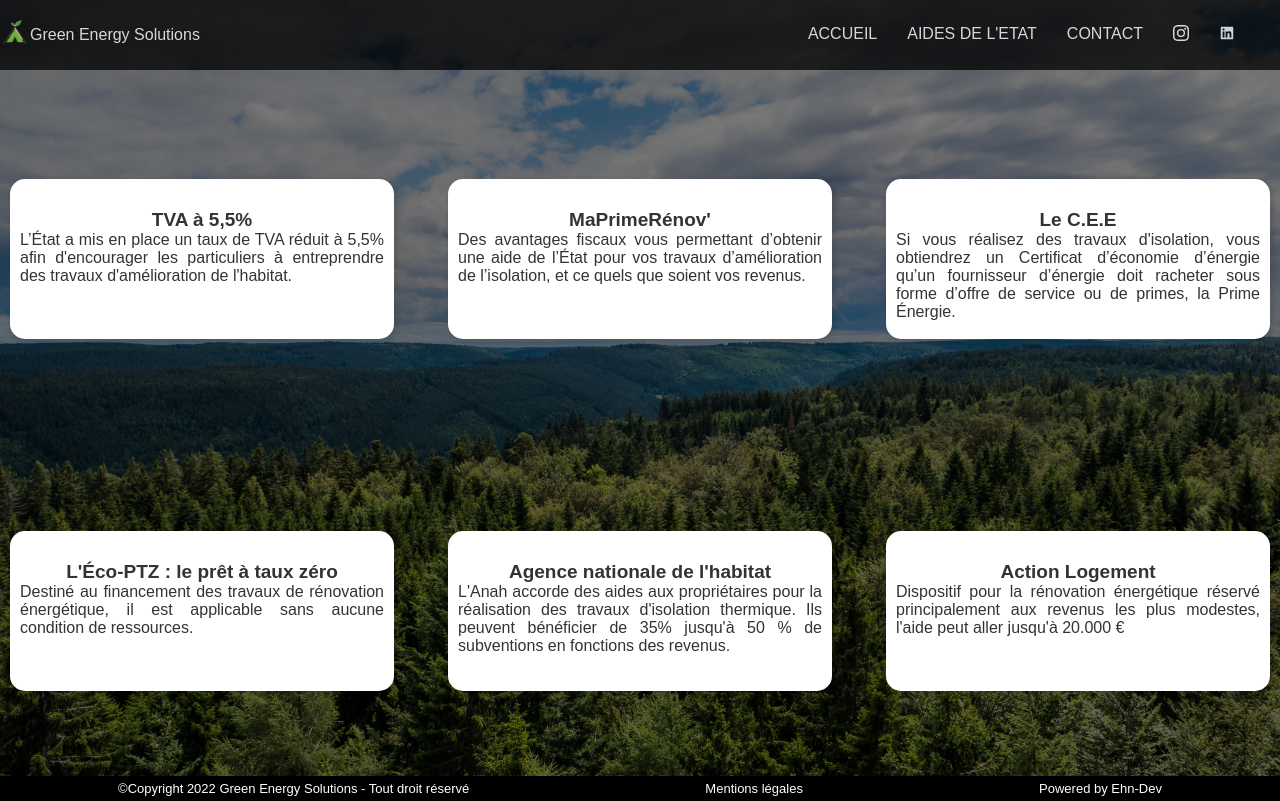
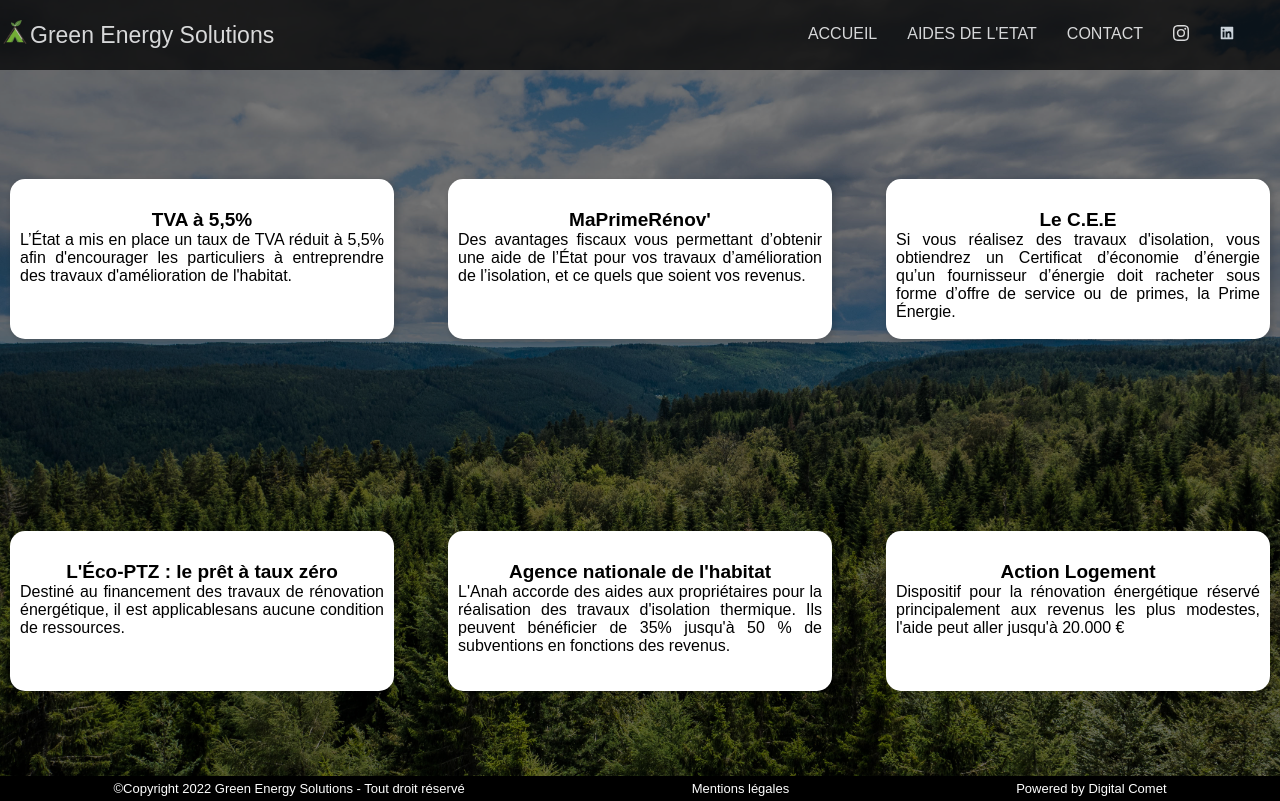
Before and after one commit to mohamedehn/ges, a React (Create React App) app: page /help in a window 1280 px wide. Built offline with nearby package versions, Linux system fonts and the light colour scheme.

Commit message:
Adding some links, styling and text

```diff
--- a/src/App.jsx
+++ b/src/App.jsx
@@ -6,7 +6,7 @@ import imgPhoto from "./assets/photovoltaique.png"
 import Slider from './components/Slider';
 import Product from './components/Product';
 import Navbar from './components/Navbar';
-//import {IoLogoFacebook} from "react-icons/io"
+import {IoLogoFacebook} from "react-icons/io"
 import {BsInstagram} from "react-icons/bs"
 import {AiFillLinkedin} from "react-icons/ai"
 import CountryHelp from './components/CountryHelp';
@@ -22,6 +22,7 @@ const navbarLinks = [
   {url:"/contact", title : "CONTACT", id:"3"},
   {url:"https://www.instagram.com/greenenergysolutions_/", title : <BsInstagram/>, id:"4"},
   {url:"#", title : <AiFillLinkedin/>, id:"5"},
+  {url:"#", title : <IoLogoFacebook/>, id:"6"},
 ]
 
 function App() {
@@ -32,7 +33,7 @@ function App() {
       <Slider
         imageSrc={imgPhoto}
         title={"QUI SOMMES NOUS ?"}
-        subtitle={`Basée en région Rhône-Alpes Auvergne,Green Energy Solutions est une startup indépendantede conseils, d'études et de travaux
+        subtitle={`Basée en région Rhône-Alpes Auvergne,Green Energy Solutions est une startup indépendante de conseils, d'études et de travaux
         en matière d'économie énergétique destinée aux particuliers et aux professionnelles. Soucieux des problématiques liées à l'environnement,
         nous avons pour ambition de promouvoir les énergies renouvelables et permettre à tout un chacun de les adopter et de faire baisser de
         manière significative les consommations d'énergies`}
--- a/src/components/Footer.jsx
+++ b/src/components/Footer.jsx
@@ -5,7 +5,7 @@ function Footer (){
         <div className="footer">
             <p>©Copyright 2022 Green Energy Solutions - Tout droit réservé</p>
                 <p>Mentions légales</p>
-                <p>Powered by Ehn-Dev</p>
+                <p>Powered by Digital Comet</p>
         </div>
     )
 }
--- a/src/pages/Help.jsx
+++ b/src/pages/Help.jsx
@@ -17,18 +17,46 @@ const navbarLinks = [
   ]
 
   const dataHelp = [
-      {title: "TVA à 5,5%", content : `L’État a mis en place un taux de TVA réduit à 5,5% afin d'encourager les particuliers à
-      entreprendre des travaux d'amélioration de l'habitat.`, id:"1"},
-      {title: "MaPrimeRénov'", content : `Des avantages fiscaux vous permettant d’obtenir une aide de l’État pour vos
-      travaux d’amélioration de l’isolation, et ce quels que soient vos revenus.`, id:"2"},
-      {title: "Le C.E.E", content : `Si vous réalisez des travaux d'isolation, vous obtiendrez un Certificat d’économie d’énergie qu’un
-      fournisseur d’énergie doit racheter sous forme d’offre de service ou de primes, la Prime Énergie.`, id:"3"},
-      {title: `L'Éco-PTZ : le prêt à taux zéro`, content : `Destiné au financement des travaux de rénovation énergétique, il est applicable
-      sans aucune condition de ressources.`, id:"4"},
-      {title: `Agence nationale de l'habitat`, content : `L'Anah accorde des aides aux propriétaires pour la réalisation des travaux
-      d'isolation thermique. Ils peuvent bénéficier de 35% jusqu'à 50 % de subventions en fonctions des revenus.`, id:"5"},
-      {title:`Action Logement`, content : `Dispositif pour la rénovation énergétique réservé principalement aux revenus les
-      plus modestes, l'aide peut aller jusqu'à 20.000 €`, id:"6"},
+      {
+        title: "TVA à 5,5%",
+        content : `L’État a mis en place un taux de TVA réduit à 5,5% afin d'encourager les particuliers à entreprendre des travaux
+        d'amélioration de l'habitat.`,
+        id:"1",
+        url : "https://www.economie.gouv.fr/particuliers/tva-taux-reduits-travaux#"
+    },
+      {
+        title: "MaPrimeRénov'",
+        content : `Des avantages fiscaux vous permettant d’obtenir une aide de l’État pour vos travaux d’amélioration de l’isolation,
+        et ce quels que soient vos revenus.`,
+        id:"2",
+        url:"https://www.maprimerenov.gouv.fr/prweb/PRAuth/app/AIDES_/BPNVwCpLW8TKW49zoQZpAw*/!STANDARD",
+    },
+      {
+        title: "Le C.E.E",
+        content : `Si vous réalisez des travaux d'isolation, vous obtiendrez un Certificat d’économie d’énergie qu’un fournisseur d’énergie
+        doit racheter sous forme d’offre de service ou de primes, la Prime Énergie.`,
+        id:"3",
+        url : "https://france-renov.gouv.fr/aides/cee",
+    },
+      {
+        title: `L'Éco-PTZ : le prêt à taux zéro`,
+        content : `Destiné au financement des travaux de rénovation énergétique, il est applicablesans aucune condition de ressources.`,
+        id:"4",
+        url:"https://www.service-public.fr/particuliers/vosdroits/F19905",
+    },
+      {
+        title: `Agence nationale de l'habitat`,
+        content : `L'Anah accorde des aides aux propriétaires pour la réalisation des travaux d'isolation thermique. Ils peuvent
+        bénéficier de 35% jusqu'à 50 % de subventions en fonctions des revenus.`,
+        id:"5",
+        url : "https://www.anah.fr/",
+    },
+      {
+        title:`Action Logement`,
+        content : `Dispositif pour la rénovation énergétique réservé principalement aux revenus les plus modestes, l'aide peut aller jusqu'à 20.000 €`,
+        id:"6",
+        url:"https://www.actionlogement.fr/",
+    },
   ]
 
 function Help (){
@@ -48,10 +76,12 @@ function Help (){
                     {
                         dataHelp.map((help)=>(
                             <Card className="card" key={help.id}>
+                                <a href={help.url}>
                                 <Card.Body className="cardBody" key={help.id}>
                                     <Card.Title className="cardTitle">{help.title}</Card.Title>
                                     <Card.Text className="cardText">{help.content}</Card.Text>
                                 </Card.Body>
+                                </a>
                             </Card>
                         ))
                     }
--- a/src/styles/Expertise.scss
+++ b/src/styles/Expertise.scss
@@ -19,11 +19,9 @@
         display: flex;
         width: 60%;
         height: 100%;
-        padding-top: 70px;
         @include mobile-only{
-            padding-top: 30px;
             width: 100%;
-            height: 53%;
+            height: 57%;
         }
     }
     .expertiseContent{
@@ -33,7 +31,7 @@
         margin-top: 160px;
         margin-left: 65px;
         @include mobile-only{
-            margin-top: 8px;
+            margin-top: 20px;
             width: 90%;
             margin-left: 28px;
         }
@@ -59,6 +57,7 @@
     transform: scale(100%);
     transition: 2s;
     height: 100vh;
+    width: 100%;
     position: relative;
     @include mobile-only{
         flex-direction: column;
--- a/src/styles/Help.scss
+++ b/src/styles/Help.scss
@@ -52,6 +52,9 @@
                 transform: scale3d(1.018, 1.018, 1);
                 background-color :rgb(234, 255, 242);
             }
+            a{
+                text-decoration: none;
+                color: black;
                 .cardBody{
                     .cardTitle{
                         z-index: 1;
@@ -70,6 +73,7 @@
             }
         }
     }
+}
 .helpZoom{
     opacity: 1;
     transform: scale(100%);
--- /dev/null
+++ b/src/styles/Mentions.scss
@@ -0,0 +1,6 @@
+@import "../styles/Mixin.scss";
+
+.mentions{
+    width: 100%;
+    height: 100vh;
+}
--- a/src/styles/Navbar.scss
+++ b/src/styles/Navbar.scss
@@ -14,6 +14,7 @@
     z-index: 5;
     .navbarLogo{
         color: white;
+        font-size: 23px;
     }
     .navbarMenu{
         cursor: pointer;
```
Also changed, not shown: src/pages/Mentions.jsx (added, +27 -0 lines). Lines whose indentation alone changed are shown as unchanged.
